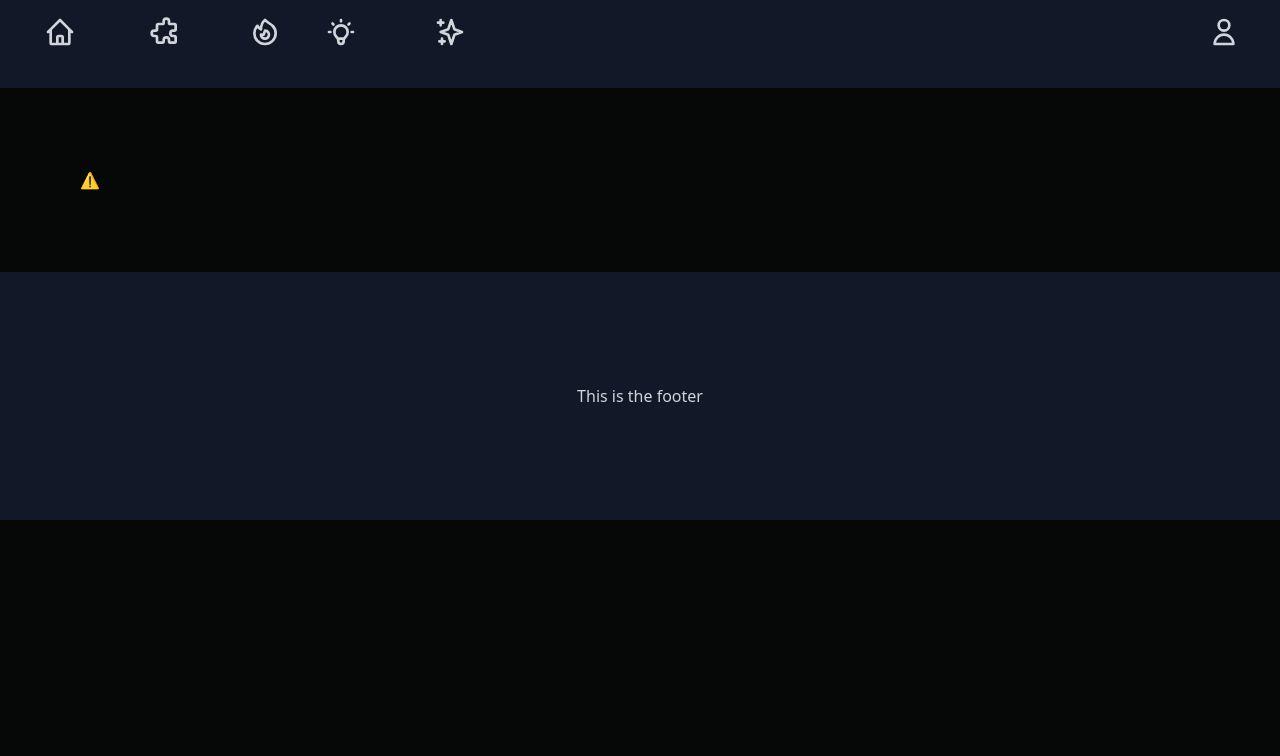
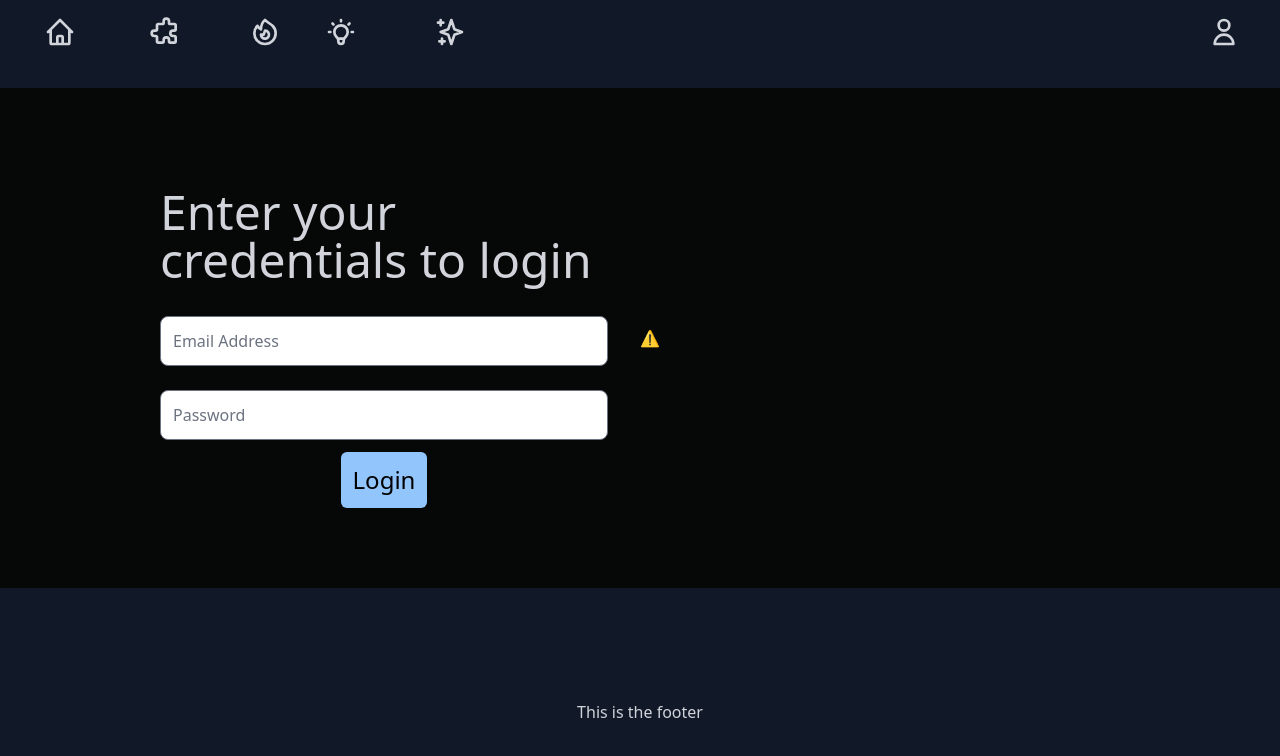
Before and after one commit to SumayaSiddique/Developer-Hunt-with-NEXT-JS, a Next.js app in the folder developer-hunt/: page /login in a window 1280 px wide. Shown: the top 756 px of the page. Built offline with nearby package versions, Linux system fonts and the light colour scheme; no server answers.

Commit message:
login page updated

```diff
--- a/developer-hunt/package.json
+++ b/developer-hunt/package.json
@@ -10,6 +10,7 @@
   "dependencies": {
     "@heroicons/react": "^1.0.1",
     "@lottiefiles/react-lottie-player": "^3.1.3",
+    "@tailwindcss/forms": "^0.3.2",
     "next": "10.2.0",
     "react": "17.0.2",
     "react-dom": "17.0.2"
--- a/developer-hunt/pages/login/index.js
+++ b/developer-hunt/pages/login/index.js
@@ -1,6 +1,10 @@
 import { Player } from '@lottiefiles/react-lottie-player';
 import Head from "next/head";
 import React, { useState } from 'react'
+
+
+
+
 
 function Login() {
   const [email, setemail] = useState('')
@@ -12,13 +16,38 @@ function Login() {
         <meta name="viewport" content="initial-scale=1.0, width=device-width" />
       </Head>
 
-      <div className="grid sm:grid-cols-1  xl:grid-cols-2 items-center my-10">
+      <div className="grid sm:grid-cols-1  xl:grid-cols-2 items-center my-10 mx-20">
+        <div className="flex flex-col max-w-md">
+          <h1 className="text-5xl my-5">Enter your credentials to login</h1>
+
+          <input
+            type="email"
+            class="form-input p-3 rounded-lg text-black my-3"
+            placeholder="Email Address"
+            onChange={(e) => setemail(e.target.value)}
+          />
+
+          <input
+            type="password"
+            class="form-input p-3 rounded-lg text-black my-3"
+            placeholder="Password"
+            onChange={(e) => setpassword(e.target.value)}
+          />
+
+          <button
+            className="p-3 bg-blue-300 text-black text-2xl text-center rounded-md mx-auto cursor-pointer"
+            onClick={() => {
+              login(email, password)
+            }}
+          >Login</button>
+
+        </div>
+
         <Player
           autoplay
           loop
           src="https://assets2.lottiefiles.com/packages/lf20_i98z7y0a.json"
         />
-
 
       </div>
 
@@ -26,4 +55,8 @@ function Login() {
   )
 }
 
+function login(email, password) {
+  console.log(email, password);
+}
+
 export default Login
```
Also changed, not shown: 1 other file (tests, documents, lock files or other folders).
